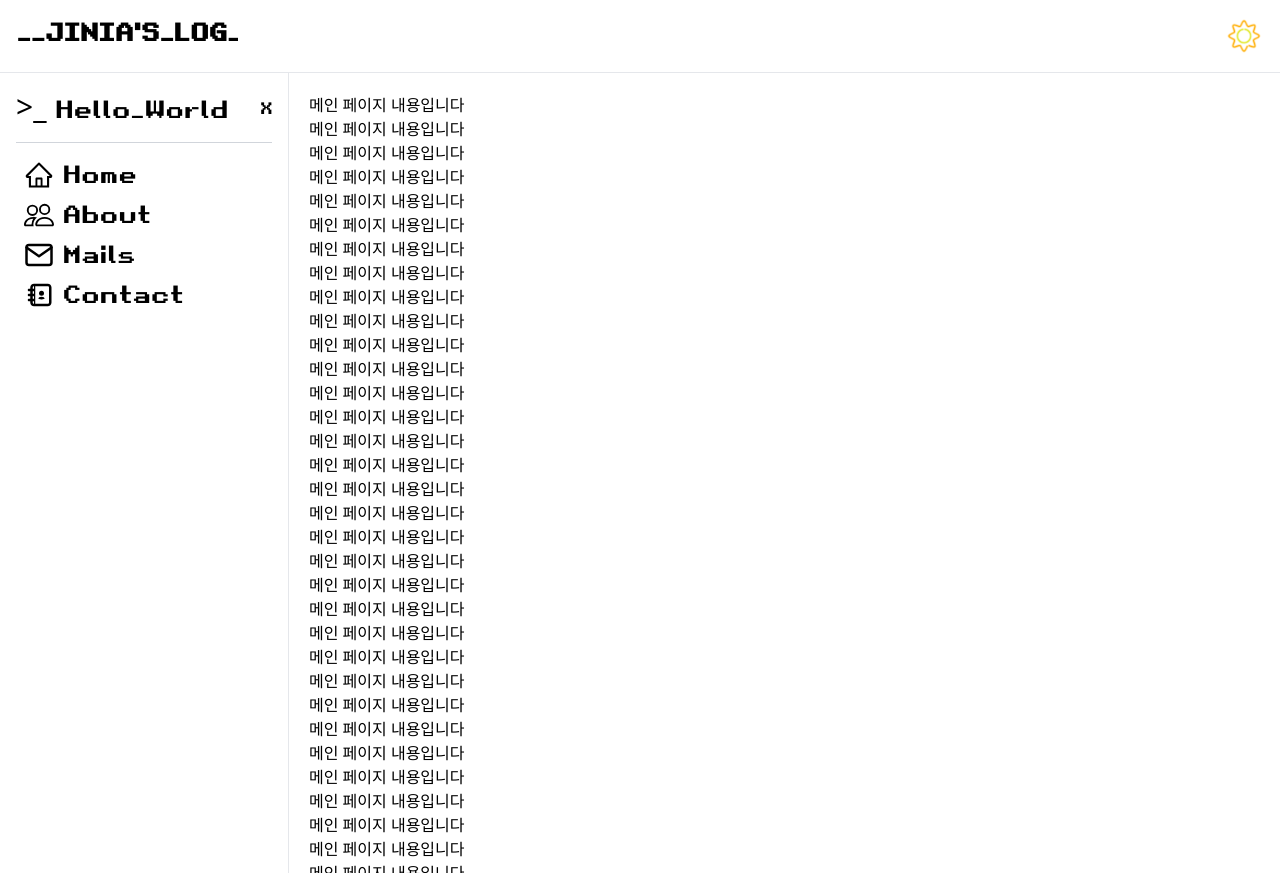
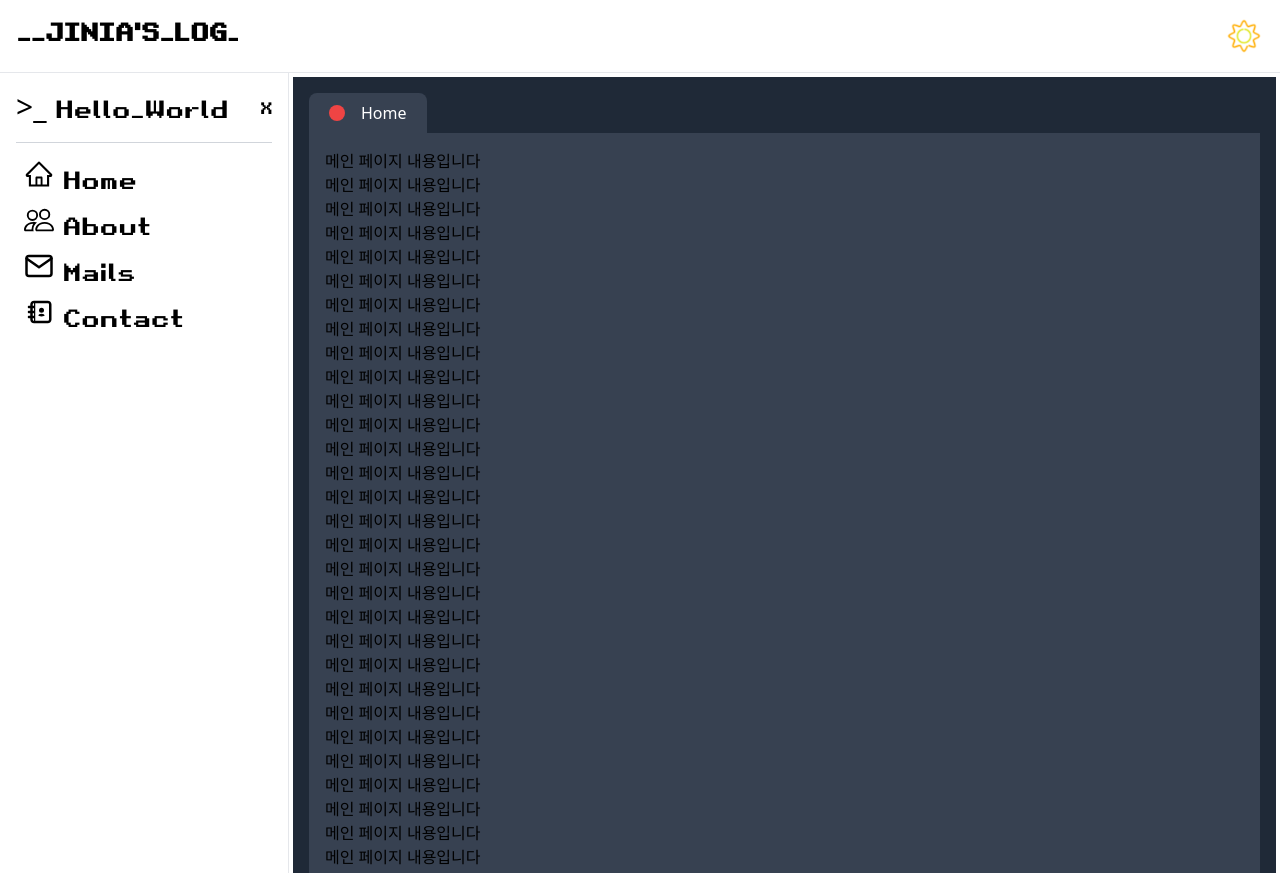
Before and after one commit to jinia91/blog-front, a Next.js app: page / in a window 1280 px wide. Built offline with nearby package versions, Linux system fonts and the light colour scheme.

Commit message:
탭바 작업중

```diff
--- /dev/null
+++ b/src/app/about/page.tsx
@@ -0,0 +1,15 @@
+
+export default function about() {
+    console.log("about 렌더링")
+
+  return (
+    <main className="">
+      <p>about 페이지입니다</p>
+      <p>about 페이지입니다</p>
+      <p>about 페이지입니다</p>
+      <p>about 페이지입니다</p>
+      <p>about 페이지입니다</p>
+      <p>about 페이지입니다</p>
+    </main>
+  )
+}
--- a/src/app/(main)/layout.tsx
+++ b/src/app/layout.tsx
@@ -1,11 +1,12 @@
 import type {Metadata} from 'next'
-import '../../styles/globals.css'
+import '../styles/globals.css'
 import React from "react";
 import TopNav from "@/components/TopNav";
 import blogMetaData from "@/static/blogMetaData";
-import UiContext from "@/components/ui-context/UiContext";
-import {DynamicLayout} from "@/components/ui-context/SideBarContext";
+import UiContext from "@/components/UiContext";
+import {DynamicLayout} from "@/components/DynamicLayout";
 import Sidebar from "@/components/SideBar";
+import {TabWindow} from "@/components/TabWindow";
 
 
 export const metadata: Metadata = {
@@ -55,7 +56,11 @@ export default function RootLayout({children}: { children: React.ReactNode }) {
     <body className="overflow-hidden">
     {/*실제 마크업 시작*/}
     <UiContext>
-      <DynamicLayout topNav={<TopNav/>} main={children} sideBar={<Sidebar/>}>
+      <DynamicLayout
+        topNav={<TopNav/>}
+        sideBar={<Sidebar/>}
+        tabBar={<TabWindow context={children} name={"Home"}/>}
+      >
       </DynamicLayout>
     </UiContext>
     </body>
--- a/src/components/ui-context/SideBarContext.tsx
+++ b/src/components/DynamicLayout.tsx
@@ -5,10 +5,10 @@ const initialValue = {isCollapsed: false};
 
 const SidebarContext: React.Context<any> = createContext(initialValue);
 
-const DynamicLayout = ({topNav, sideBar, main}: {
+const DynamicLayout = ({topNav, sideBar, tabBar}: {
   topNav: React.ReactNode,
   sideBar: React.ReactNode,
-  main: React.ReactNode
+  tabBar: React.ReactNode
 }) => {
   const [isCollapsed, setCollapse] = useState(false);
   console.log("동적 레이아웃 렌더링")
@@ -24,8 +24,8 @@ const DynamicLayout = ({topNav, sideBar, main}: {
         <aside className="fixed md:static flex-1 h-screen bg-white dark:bg-gray-900 border-r">
           {sideBar}
         </aside>
-        <main className="p-5 flex-grow bg-white dark:bg-gray-800 text-black dark:text-white w-screen h-screen overflow-auto">
-          {main}
+        <main className="p-1 flex-grow bg-white dark:bg-gray-800 text-black dark:text-white w-screen h-screen overflow-auto">
+          {tabBar}
         </main>
       </div>
     </SidebarContext.Provider>
--- a/src/components/SideBar.tsx
+++ b/src/components/SideBar.tsx
@@ -4,9 +4,11 @@ import {AiOutlineHome} from "react-icons/ai";
 import {BsPeople} from "react-icons/bs";
 import {TiContacts} from "react-icons/ti";
 import {FiMail} from "react-icons/fi";
-import {useContext} from "react";
-import {SidebarContext} from "@/components/ui-context/SideBarContext";
+import React, {useContext} from "react";
+import {SidebarContext} from "@/components/DynamicLayout";
 import {VT323} from "next/dist/compiled/@next/font/dist/google";
+import Link from "next/link";
+import TabLink from "@/components/TabLink";
 
 const sidebarItems = [
   {
@@ -69,12 +71,15 @@ export default function Sidebar() {
           {sidebarItems.map(({name, href, icon: Icon}) => {
             return (
               <li className="flex items-center mb-2 last:mb-0" key={name}>
-                <span className="inline-block text-3xl pl-2 mr-2"><Icon/></span>
-                <span className={`retro-font inline-block text-2xl transition-all duration-300 ease-in-out ${textWidth}`}
-                      style={{opacity: isCollapsed ? 0 : 1, maxWidth: isCollapsed ? '20px' : 'auto'}}
-                >
+                <TabLink href={href}>
+                  <span className="inline-block text-3xl pl-2 mr-2"><Icon/></span>
+                  <span
+                    className={`retro-font inline-block text-2xl transition-all duration-300 ease-in-out ${textWidth}`}
+                    style={{opacity: isCollapsed ? 0 : 1, maxWidth: isCollapsed ? '20px' : 'auto'}}
+                  >
                   {name}
                 </span>
+                </TabLink>
               </li>
             );
           })}
--- a/src/components/SideBarToggle.tsx
+++ b/src/components/SideBarToggle.tsx
@@ -1,5 +1,5 @@
 import {useContext, useState} from "react";
-import {SidebarContext} from "@/components/ui-context/SideBarContext";
+import {SidebarContext} from "@/components/DynamicLayout";
 import Image from "next/image";
 
 
--- /dev/null
+++ b/src/components/TabLink.tsx
@@ -0,0 +1,16 @@
+"use client";
+import Link from "next/link";
+import {Url} from "url";
+import React, {useContext} from "react";
+import {TabBarContext} from "@/components/TabWindow";
+import * as url from "url";
+
+export default function TabLink({href, children}: { href: string, children: React.ReactNode }) {
+  const {selectTab, addTab} = useContext(TabBarContext)
+
+  return (
+    <Link href={href} onClick={addTab}>
+      {children}
+    </Link>
+  )
+}
--- /dev/null
+++ b/src/components/TabWindow.tsx
@@ -0,0 +1,67 @@
+"use client"
+
+import React, {createContext} from "react";
+
+interface TabStatus {
+  tabs: Tab[];
+  selectedTabIdx: number;
+}
+
+interface Tab {
+  name: string;
+  context: React.ReactNode;
+}
+
+const initialValue: TabStatus = {tabs: [], selectedTabIdx: 0};
+
+const TabBarContext: React.Context<any> = createContext(initialValue);
+
+const TabWindow = (initialTab: Tab) => {
+  const [tabs, setTabs] = React.useState<Tab[]>([initialTab]);
+  const [selectedTabIdx, setSelectedTabIdx] = React.useState<number>(0);
+
+  const addTab = (name: string, context: React.ReactNode) => {
+    const newTab: Tab = {name, context};
+    setTabs([...tabs, newTab]);
+    setSelectedTabIdx(tabs.length);
+  };
+
+  const selectTab = (index: number) => {
+    setSelectedTabIdx(index);
+  };
+
+  const removeTab = (index: number) => {
+    const newTabs = tabs.filter((_, idx) => idx !== index);
+    setTabs(newTabs);
+    setSelectedTabIdx(prevIdx => prevIdx > 0 ? prevIdx - 1 : 0);
+  };
+
+  return (
+    <TabBarContext.Provider value={{tabs, selectedTabIdx, addTab, selectTab}}>
+      <div className="bg-gray-800 p-4">
+        <div className="flex space-x-2">
+          {tabs.map((tab, idx) => (
+            <div key={idx}
+                 className={`flex items-center justify-between p-2 rounded-t-lg ${selectedTabIdx === idx ? 'bg-gray-700' : 'bg-gray-900'} hover:bg-gray-700 cursor-pointer pr-5 pl-5`}
+                 onClick={() => selectTab(idx)}>
+              <button
+                onClick={() => removeTab(idx)}
+                className="bg-red-500 hover:bg-red-600 text-white rounded-full flex items-center justify-center w-4 h-4 text-center"
+              >
+              </button>
+
+              <span className={`pl-4 ${selectedTabIdx === idx ? 'text-white' : 'text-gray-300'}`}>
+                {tab.name}
+              </span>
+
+            </div>
+          ))}
+        </div>
+        <div className="bg-gray-700 p-4 rounded-b-lg">
+          {tabs[selectedTabIdx]?.context}
+        </div>
+      </div>
+    </TabBarContext.Provider>
+  );
+};
+export {TabBarContext, TabWindow};
```
Also changed, not shown: src/components/UiContext.tsx (renamed from src/components/ui-context/UiContext.tsx).
